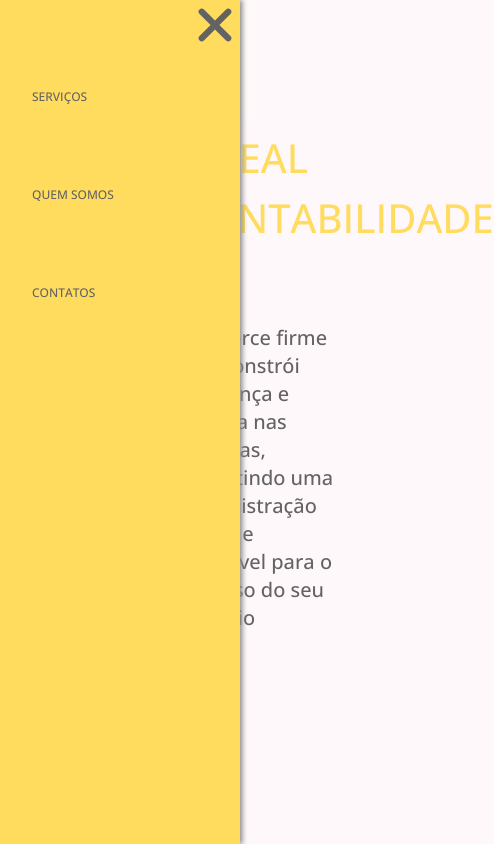
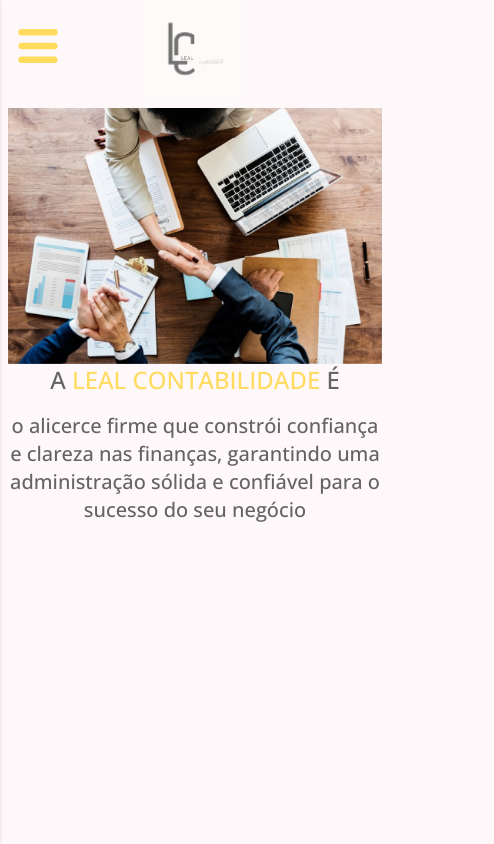
Before and after one commit to Nyir0/contabilidade, a React (Create React App) app: page / in a window 390 px wide. Shown: the whole page, 494 px wide, since content can reach past the window. Built offline with nearby package versions, Linux system fonts and the light colour scheme.

Commit message:
fix: correcao de modo mobile

```diff
--- a/src/components/Header.css
+++ b/src/components/Header.css
@@ -31,9 +31,6 @@
 }
 
 @media screen and (max-width: 1200px) {
-    header img{
-        width: 7.5rem;
-    }
     header ul li, button{
         font-size: .75rem !important;
     }
@@ -43,8 +40,8 @@
     button{
         padding: .75rem 1.5rem !important;
     }
-    .h-80{
-        height: 13rem;
+    main .h-80{
+        height: 15rem;
     }
 
 }
@@ -71,7 +68,7 @@
         padding-top: 1rem;
         position: fixed;
         top: 0;
-        left: 0;
+        left: -245px;
         background-color: var(--yellow-base);
         height: 100vh;
         box-shadow: 2.5px 0px 5px rgb(141, 141, 141);
@@ -80,7 +77,6 @@
         position: absolute;
         top: 0;
         right: 0;
-        width: 50px;
     }
     header nav ul{
         display: flex;
@@ -92,6 +88,7 @@
     header nav ul li{
         background-color: transparent;
         margin: 2.5rem 2rem;
+        font-size: 1rem !important;
     }
     nav ul li a{
         background-color: transparent;
--- a/src/components/Header.js
+++ b/src/components/Header.js
@@ -36,7 +36,7 @@
                 <img id="open-menu" src="./images/icons/hamburguer.svg" alt="" width={60} height={60}/>
                 <img src="./logo.webp" alt="" width={100} height={100}/>
                 <nav id="menu-mobile">
-                    <img id="close-menu" src="./images/icons/close-menu.svg" alt="" />
+                    <img id="close-menu" src="./images/icons/close-menu.svg" alt="" width={40}/>
                     <ul className="flex">
                         <li>
                             <a href="#">
--- a/src/index.css
+++ b/src/index.css
@@ -39,3 +39,9 @@
 footer{
   background-color: #121212;
 }
+
+@media screen and (max-width: 768px) {
+  body{
+    margin: 0 .5rem;
+  }
+}
--- a/src/pages/Home.js
+++ b/src/pages/Home.js
@@ -1,13 +1,13 @@
 export default function Home() {
     return(
         <>
-        <main className="flex items-center justify-center pt-14 max-lg:pt-2">
-            <div className="w-[30rem] h-80 relative bg-[var(--black-light)] mr-32">
-                <img className="w-[30rem] absolute left-12 bottom-12" src="./images/banner1.webp" alt=""/>
+        <main className="flex items-center justify-center pt-14 max-lg:pt-2 max-sm:flex-col">
+            <div className="w-[30rem] max-sm:w-full h-80 max-sm:h-auto relative bg-[var(--black-light)] mr-32 max-sm:mr-0 max-sm:mb-4">
+                <img className="w-[30rem] absolute max-sm:static left-12 bottom-12" src="./images/banner1.webp" alt=""/>
             </div>
-            <div className="w-[40vw] pb-24">
-                <h1 className="uppercase mb-4">A <span className="text-[var(--yellow-base)]">Leal contabilidade</span> é</h1>
-                <p className="text-xl">
+            <div className="w-[40vw] max-sm:w-full pb-24 max-sm:pb-4 max-sm:flex max-sm:flex-col max-sm:items-center">
+                <h1 className="uppercase mb-4 max-sm:text-2xl">A <span className="text-[var(--yellow-base)]">Leal contabilidade</span> é</h1>
+                <p className="text-xl max-sm:text-center">
                 o alicerce firme que constrói confiança e clareza nas finanças, garantindo uma administração sólida e confiável para o sucesso do seu negócio
                 </p>
             </div>
```
